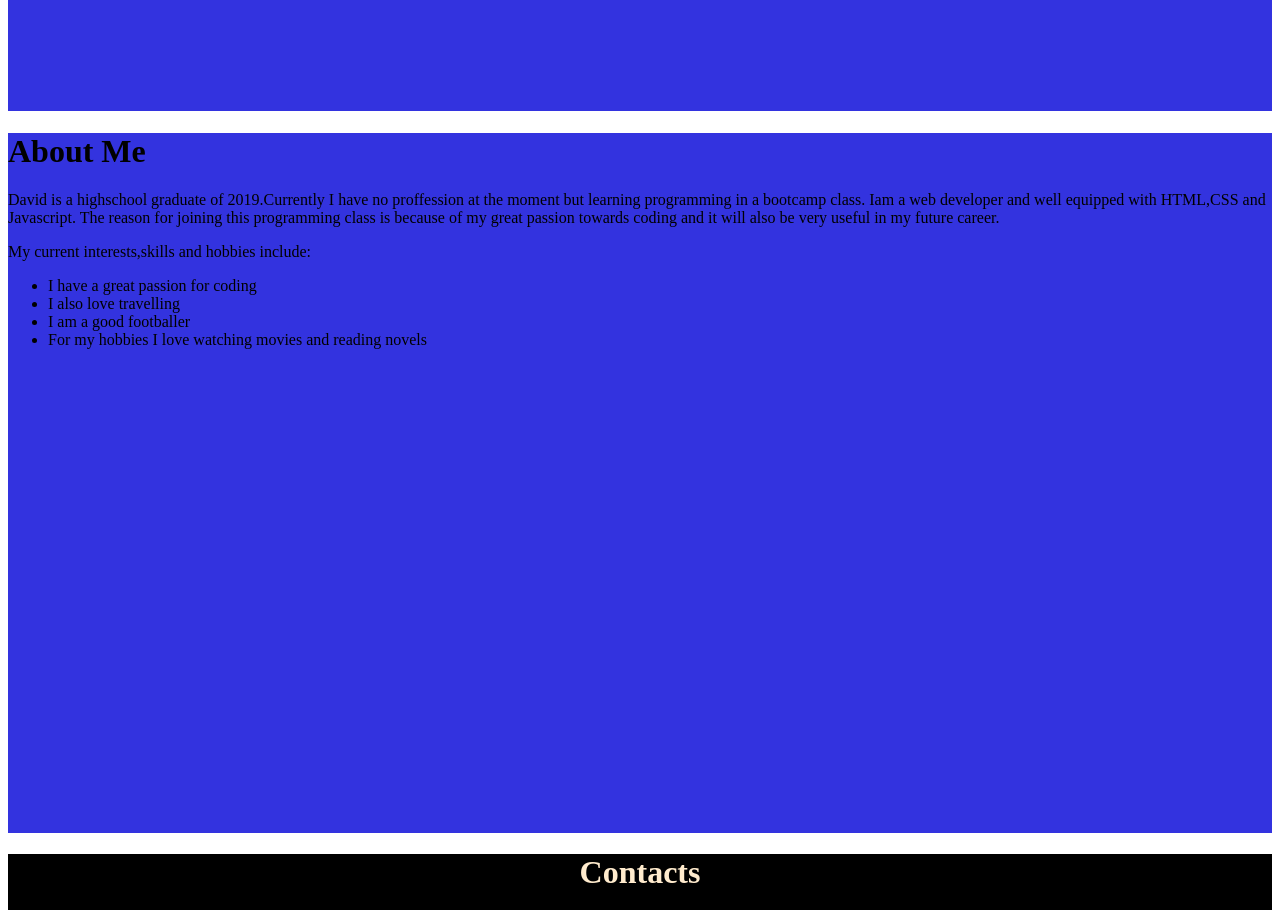
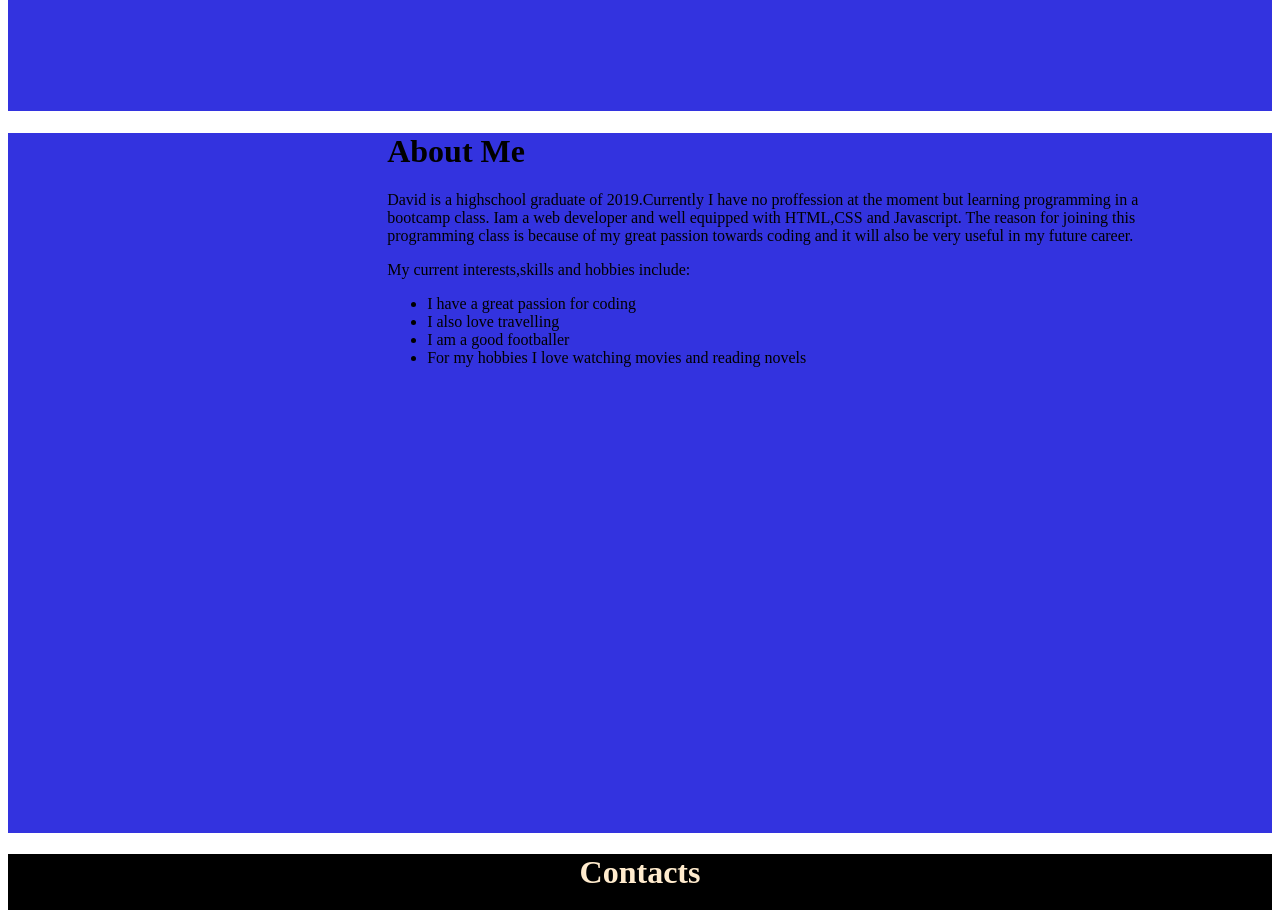
Before and after one commit to david-njungo/My-portfolio, a plain HTML site: page index.html in a window 1280 px wide. Shown: the part 1340-2250 px from the top of the page. Drawn offline with Linux system fonts and the light colour scheme.

Commit message:
add id-about styles

```diff
--- a/index.css
+++ b/index.css
@@ -40,3 +40,7 @@ img{
     text-align: center;
     height:400px;
 }
+.about{
+    width:60%;
+    padding-left:30%;
+}
--- a/index.html
+++ b/index.html
@@ -72,7 +72,8 @@
             </ol>
         </div>
     </div>
-    <div class="port" id="about me">
+    <div class="port" id="aboutme">
+        <div class="about">
         <h1>About Me</h1>
         <p>David is a highschool graduate of 2019.Currently I have
             no proffession at the moment but learning programming in a bootcamp class.
@@ -90,6 +91,7 @@
               <li>For my hobbies I love watching movies and reading novels</li>
           </ul>
         </div>
+        </div>
         <footer>
             <div class="port" id="contacts">
                 <h1>Contacts</h1>
```
